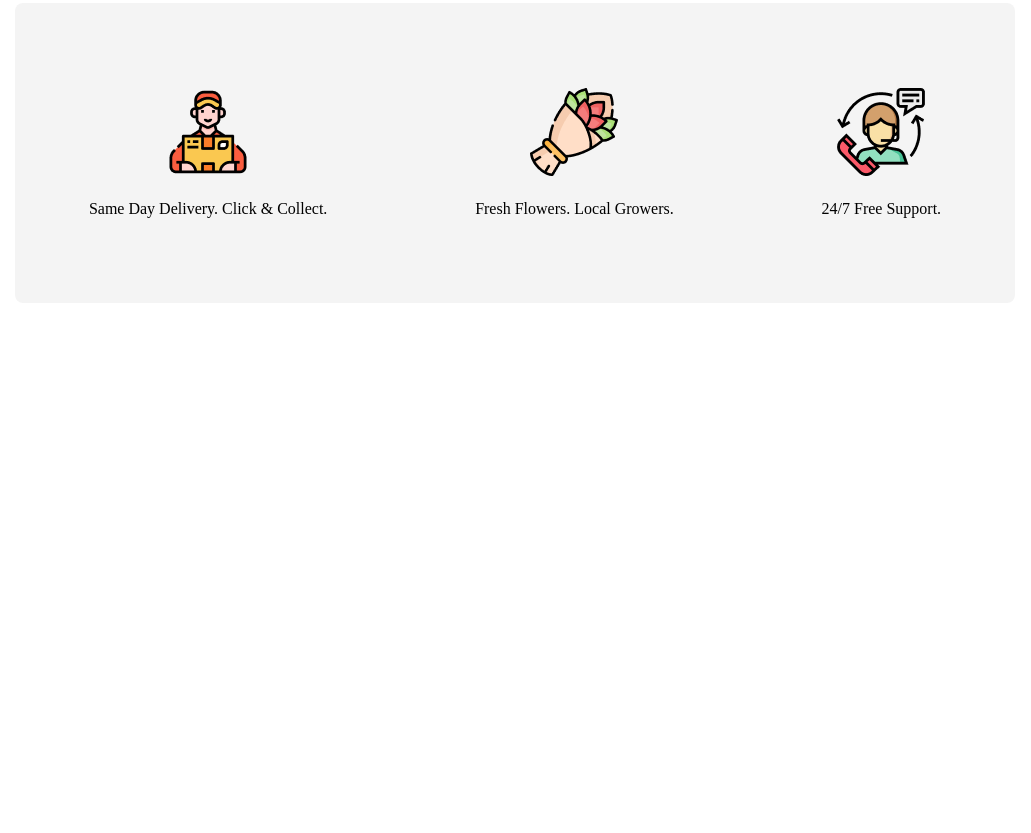
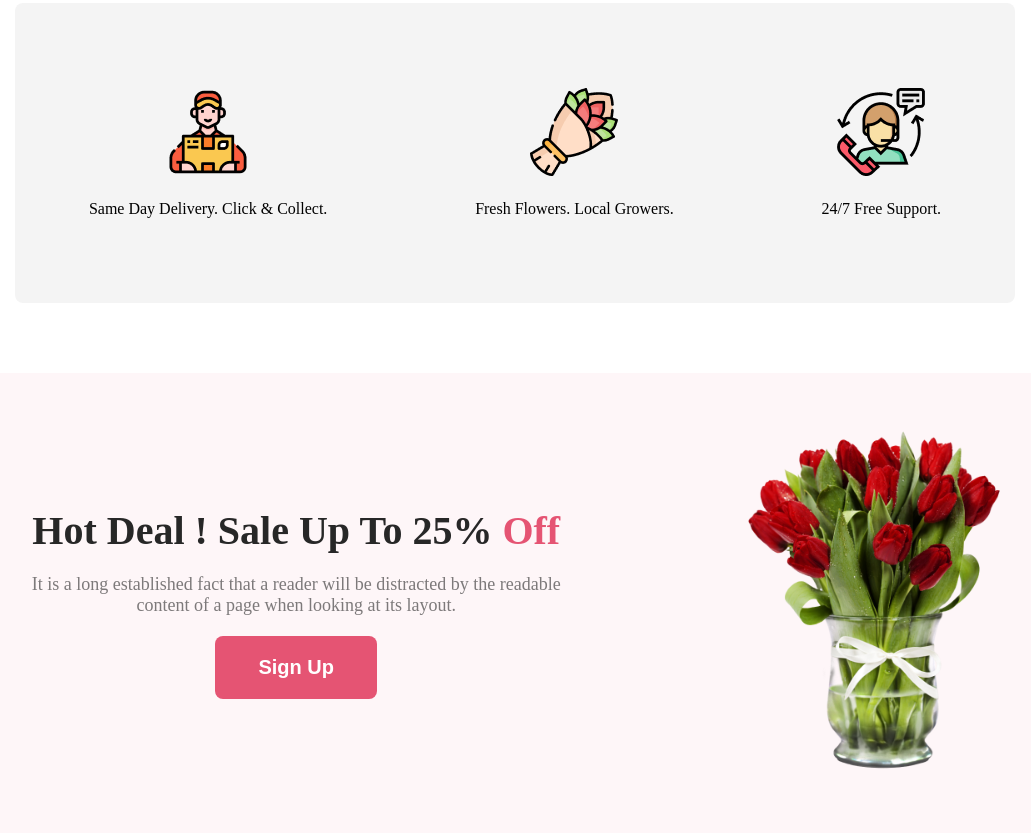
Before and after one commit to Sakib-Nazmus/Assignment-Flower-Shop, a plain HTML site: page index.html in a window 1280 px wide. Shown: the part 1471-2304 px from the top of the page, without its empty margins (125-1156 px from the left). Before the commit the page ends 1844 px from the top, so only its background shows below. Drawn offline with Linux system fonts and the light colour scheme.

Commit message:
Fouth Section

```diff
--- a/index.html
+++ b/index.html
@@ -76,6 +76,19 @@
                 <p class="pr-image">24/7 Free Support.</p>
             </div>
         </div>
+
+        <!-- Fouth Section -->
+        <div class="fouth-section">
+            <div class="fouth-left">
+                <h2 class="primary-title">Hot Deal ! Sale Up To 25% <span>Off</span></h2>
+                <p class="primary-pr">It is a long established fact that a reader will be distracted by the readable
+                    content of a page when looking at its layout.</p>
+                    <button class="btn-fouth">Sign Up</button>
+            </div>
+            <div class="fouth-right">
+                <img class="fouth-image" src="Image/pngwing 8.png" alt="">
+            </div>
+        </div>
     </main>
     <footer>
 
--- a/style.css
+++ b/style.css
@@ -169,3 +169,38 @@
 .pr-image{
     margin-top: 20px;
 }
+
+/* 4th section */
+
+.fouth-section{
+    height: 400px;
+    background-color: #FEF6F8;
+    display: flex;
+    justify-content: space-around;
+    align-items: center;
+    text-align: center;
+    padding: 30px 60px;
+
+}
+.fouth-left{
+    width: 550px;
+}
+
+.btn-fouth{
+    background-color: #E55473;
+    color: white;
+    font-size: 20px;
+    font-weight: 700;
+    border: none;
+    border-radius: 8px;
+    padding: 20px 43px;
+    margin-top: 20px;
+}
+
+.fouth-image{
+    height: 350px;
+}
+
+span{
+    color: #E55473;
+}
```
